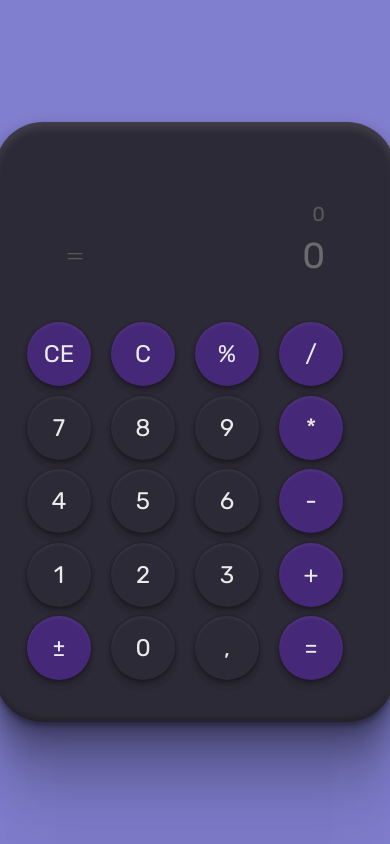
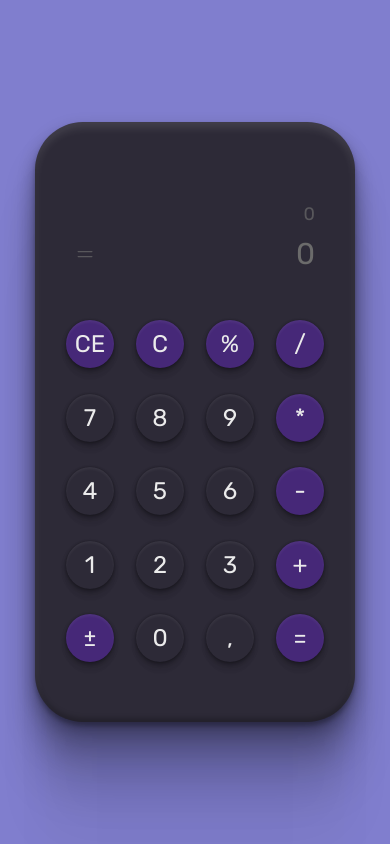
Before and after one commit to RenanFachin/RS_BoraCodarEvent, a Next.js app in the folder desafio05_calculadora/: page / in a window 390 px wide. Built offline with nearby package versions, Linux system fonts and the light colour scheme.

Commit message:
improvement in responsiveness

```diff
--- a/desafio05_calculadora/src/components/Button.tsx
+++ b/desafio05_calculadora/src/components/Button.tsx
@@ -13,7 +13,7 @@ export function Button({ digit, enterDigit, buttonColor = 'default', className,
 
     return (
         <button className={clsx(
-            `w-16 h-16 rounded-full text-2xl flex items-center justify-center text-gray-100 shadow-calculatorButtonShadow bg-calculatorButtons`, className)}
+            `w-12 h-12 md:w-16 md:h-16 rounded-full text-2xl flex items-center justify-center text-gray-100 shadow-calculatorButtonShadow bg-calculatorButtons`, className)}
              onClick={() => enterDigit(digit)}
             {...rest}
         >
--- a/desafio05_calculadora/src/components/CalculatorDisplay.tsx
+++ b/desafio05_calculadora/src/components/CalculatorDisplay.tsx
@@ -7,7 +7,7 @@ export function CalculatorDisplay() {
 
     return (
         <div className="w-full min-h-[120px] flex flex-col justify-center px-5 gap-2 max-w-[300px] overflow-auto">
-            <span className="text-right text-gray-200 opacity-70 text-xl">
+            <span className="text-right text-gray-200 opacity-70 text-lg md:text-xl">
                 {`${prevValue} ${operation} ${currentValue === prevValue ? '' : currentValue}`}
             </span>
 
@@ -17,7 +17,7 @@ export function CalculatorDisplay() {
                     <Equals size={20}/>
                 </span>
 
-                <span className="text-gray-200 text-4xl">
+                <span className="text-gray-200 text-3xl md:text-4xl">
                     {currentValue}
                 </span>
             </div>
--- a/desafio05_calculadora/src/components/CalcutorKeyboard.tsx
+++ b/desafio05_calculadora/src/components/CalcutorKeyboard.tsx
@@ -9,7 +9,7 @@ export function CalcutorKeyboard() {
   const { setDigit, selectOperation, operation, clearDisplay, handleDelete, handlePercent, handleShowResult } = useContext(CalculatorContext)
 
   return (
-    <div className="w-full min-h-[368px] grid grid-cols-4">
+    <div className="w-full min-h-[368px] grid grid-cols-4 justify-items-center">
       <OperationButton
         className="text-[#975DFA]"
         operation={'CE'}
--- a/desafio05_calculadora/src/components/OperationButton.tsx
+++ b/desafio05_calculadora/src/components/OperationButton.tsx
@@ -12,7 +12,7 @@ export function OperationButton({ operation, selectOperation, selectedOperation,
 
     return (
         <button className={clsx(
-            `w-16 h-16 rounded-full text-2xl flex items-center justify-center text-gray-100 shadow-calculatorButtonShadow bg-calculatorButtons bg-background-buttons hover:brightness-200 active:translate-y-[2px]`, className)}
+            `w-12 h-12 md:w-16 md:h-16 rounded-full text-2xl flex items-center justify-center text-gray-100 shadow-calculatorButtonShadow bg-calculatorButtons bg-background-buttons hover:brightness-200 active:translate-y-[2px]`, className)}
             onClick={() => selectOperation(operation)}
             {...rest}
         >
--- a/desafio05_calculadora/src/pages/index.tsx
+++ b/desafio05_calculadora/src/pages/index.tsx
@@ -4,13 +4,13 @@ import Head from "next/head";
 
 export default function Home() {
   return (
-    <div className="h-screen w-full bg-background-page flex items-center justify-center">
+    <div className="h-screen w-full bg-background-page flex items-center justify-center p-4">
       <Head>
         <title>Desafio 05 - Calculadora</title>
       </Head>
 
 
-      <div className="min-w-[400px] min-h-[600px] bg-background-calculator rounded-4xl flex flex-col items-center justify-center gap-6 px-8 pt-14 pb-8 shadow-calculatorShadow ">
+      <div className="min-w-[320px] md:min-w-[400px] min-h-[600px] bg-background-calculator rounded-4xl flex flex-col items-center justify-center gap-6 px-5 pt-10 pb-5 md:px-8 md:pt-14 md:pb-8 shadow-calculatorShadow">
 
         <CalculatorDisplay />
         <CalcutorKeyboard />
--- a/desafio05_calculadora/tailwind.config.js
+++ b/desafio05_calculadora/tailwind.config.js
@@ -6,6 +6,16 @@ module.exports = {
     "./src/**/*.tsx"
   ],
   theme: {
+    screens: {
+      'sm': '380px',
+      // => @media (min-width: 640px) { ... }
+
+      'md': '450px',
+      // => @media (min-width: 768px) { ... }
+
+      'lg': '1024px',
+      // => @media (min-width: 1024px) { ... }
+    },
     extend: {
       fontFamily: {
         Rubik: ['var(--font-rubik)', ...fontFamily.sans],
```
